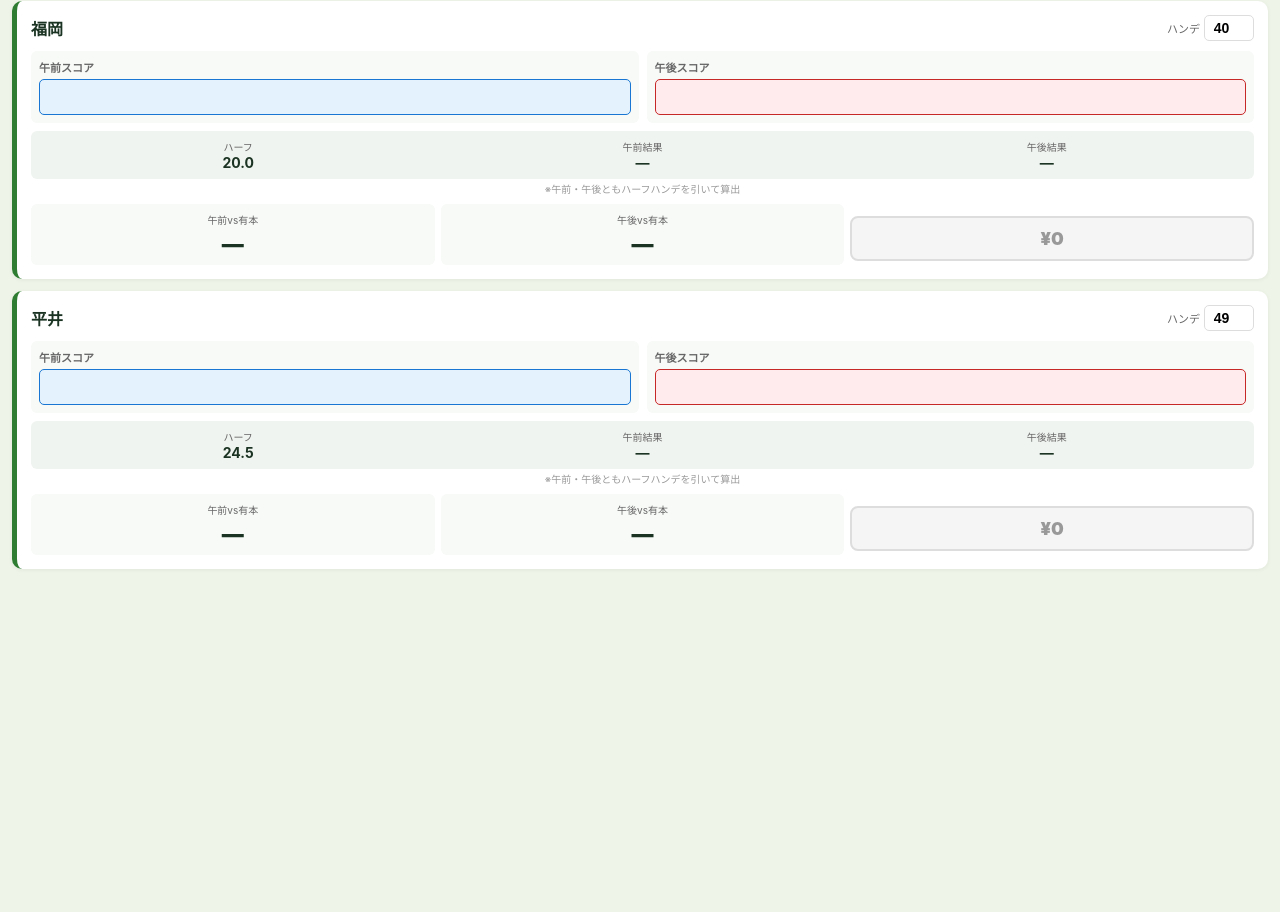
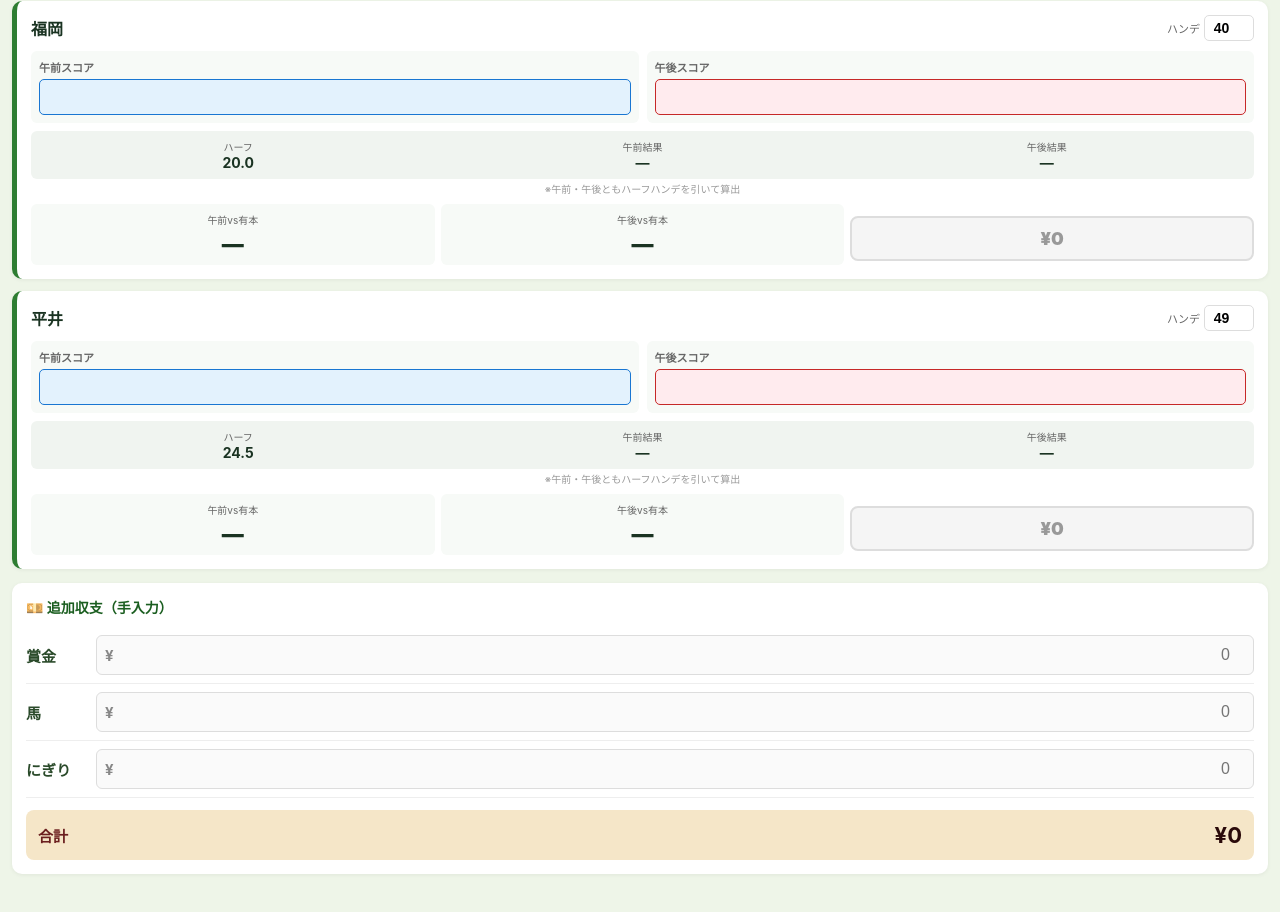
Before and after one commit to arimoto-toshio/golf-score, a plain HTML site: page index.html in a window 1280 px wide. Shown: the part 3173-4085 px from the top of the page. Before the commit the page ends 3866 px from the top, so only its background shows below. Drawn offline with Linux system fonts and the light colour scheme.

Commit message:
Add manual extras (prize/uma/nigiri) with auto total

```diff
--- a/index.html
+++ b/index.html
@@ -90,6 +90,16 @@
   .history-item { padding: 10px; border-bottom: 1px solid #eee; cursor: pointer; }
   .history-item:active { background: #f0f4f0; }
   .history-meta { font-size: 12px; color: #888; }
+
+  .extras-card { margin-top: 14px; }
+  .extras-row { display: flex; align-items: center; padding: 8px 0; border-bottom: 1px solid #eee; }
+  .extras-row label { width: 70px; font-weight: 700; color: #2a4a2a; font-size: 15px; }
+  .extras-input-wrap { flex: 1; display: flex; align-items: center; border: 1.5px solid #ddd; border-radius: 6px; padding: 0 8px; background: #fafafa; }
+  .extras-input-wrap .yen-mark { color: #888; font-weight: 700; margin-right: 4px; }
+  .extras-input-wrap input { flex: 1; border: none; background: transparent; padding: 10px 0; font-size: 16px; text-align: right; outline: none; }
+  .extras-total { display: flex; justify-content: space-between; align-items: center; margin-top: 12px; padding: 12px; background: #f5e6c8; border-radius: 8px; font-weight: 700; }
+  .extras-total span:first-child { color: #6b1f1f; font-size: 15px; }
+  .extras-total span:last-child { color: #2a0a0a; font-size: 22px; }
 </style>
 </head>
 <body>
@@ -151,6 +161,27 @@
 
   <!-- メンバー一覧 -->
   <div id="memCards"></div>
+
+  <!-- 追加収支（賞金・馬・にぎり） -->
+  <div class="card extras-card">
+    <div class="card-h">💴 追加収支（手入力）</div>
+    <div class="extras-row">
+      <label>賞金</label>
+      <div class="extras-input-wrap"><span class="yen-mark">¥</span><input type="number" id="extra-prize" oninput="recalcExtras()" inputmode="numeric" placeholder="0"></div>
+    </div>
+    <div class="extras-row">
+      <label>馬</label>
+      <div class="extras-input-wrap"><span class="yen-mark">¥</span><input type="number" id="extra-uma" oninput="recalcExtras()" inputmode="numeric" placeholder="0"></div>
+    </div>
+    <div class="extras-row">
+      <label>にぎり</label>
+      <div class="extras-input-wrap"><span class="yen-mark">¥</span><input type="number" id="extra-nigiri" oninput="recalcExtras()" inputmode="numeric" placeholder="0"></div>
+    </div>
+    <div class="extras-total">
+      <span>合計</span>
+      <span id="extrasTotal">¥0</span>
+    </div>
+  </div>
 </div>
 
 <!-- メンバーページ -->
@@ -218,6 +249,9 @@ function loadApp() {
       if (d.current.arimotoPm == null) d.current.arimotoPm = '';
       if (!d.current.date) d.current.date = new Date().toISOString().slice(0, 10);
       if (d.current.memo == null) d.current.memo = '';
+      if (d.current.extraPrize == null) d.current.extraPrize = '';
+      if (d.current.extraUma == null) d.current.extraUma = '';
+      if (d.current.extraNigiri == null) d.current.extraNigiri = '';
       if (!d.history) d.history = [];
       return d;
     }
@@ -249,7 +283,10 @@ function newGameData() {
     arimotoHandi: 36, // 写真の値
     arimotoAm: '',
     arimotoPm: '',
-    scores: {} // { 名前: {am: '', pm: ''} }
+    scores: {}, // { 名前: {am: '', pm: ''} }
+    extraPrize: '',
+    extraUma: '',
+    extraNigiri: ''
   };
 }
 
@@ -276,6 +313,9 @@ function render() {
   document.getElementById('arimoto-am').value = c.arimotoAm;
   document.getElementById('arimoto-pm').value = c.arimotoPm;
   document.getElementById('arimoto-handi-input').value = c.arimotoHandi;
+  document.getElementById('extra-prize').value = c.extraPrize || '';
+  document.getElementById('extra-uma').value = c.extraUma || '';
+  document.getElementById('extra-nigiri').value = c.extraNigiri || '';
   document.getElementById('arimoto-half').textContent = ((+c.arimotoHandi || 0) / 2).toFixed(1);
 
   // メンバーカード
@@ -419,6 +459,8 @@ function recalc() {
     else if (money <= -1000) card.classList.add('lose-double');
   });
 
+  recalcExtras();
+
   document.getElementById('totalWin').textContent = '¥' + totalWin.toLocaleString();
   document.getElementById('totalLose').textContent = '¥' + totalLose.toLocaleString();
   const net = totalWin - totalLose;
@@ -471,6 +513,16 @@ function calcMoney(am, pm) {
 function setText(id, val) {
   const el = document.getElementById(id);
   if (el) el.textContent = val;
+}
+
+function recalcExtras() {
+  const c = app.current;
+  c.extraPrize = document.getElementById('extra-prize').value;
+  c.extraUma = document.getElementById('extra-uma').value;
+  c.extraNigiri = document.getElementById('extra-nigiri').value;
+  const total = (+c.extraPrize || 0) + (+c.extraUma || 0) + (+c.extraNigiri || 0);
+  document.getElementById('extrasTotal').textContent = '¥' + total.toLocaleString();
+  save();
 }
 
 function esc(s) {
@@ -545,6 +597,7 @@ function saveGame() {
     const pmVs = compare(+c.arimotoPm - aHalf, +sc.pm - half);
     net += calcMoney(amVs, pmVs);
   });
+  net += (+c.extraPrize || 0) + (+c.extraUma || 0) + (+c.extraNigiri || 0);
 
   const snap = {
     id: Date.now(),
```
